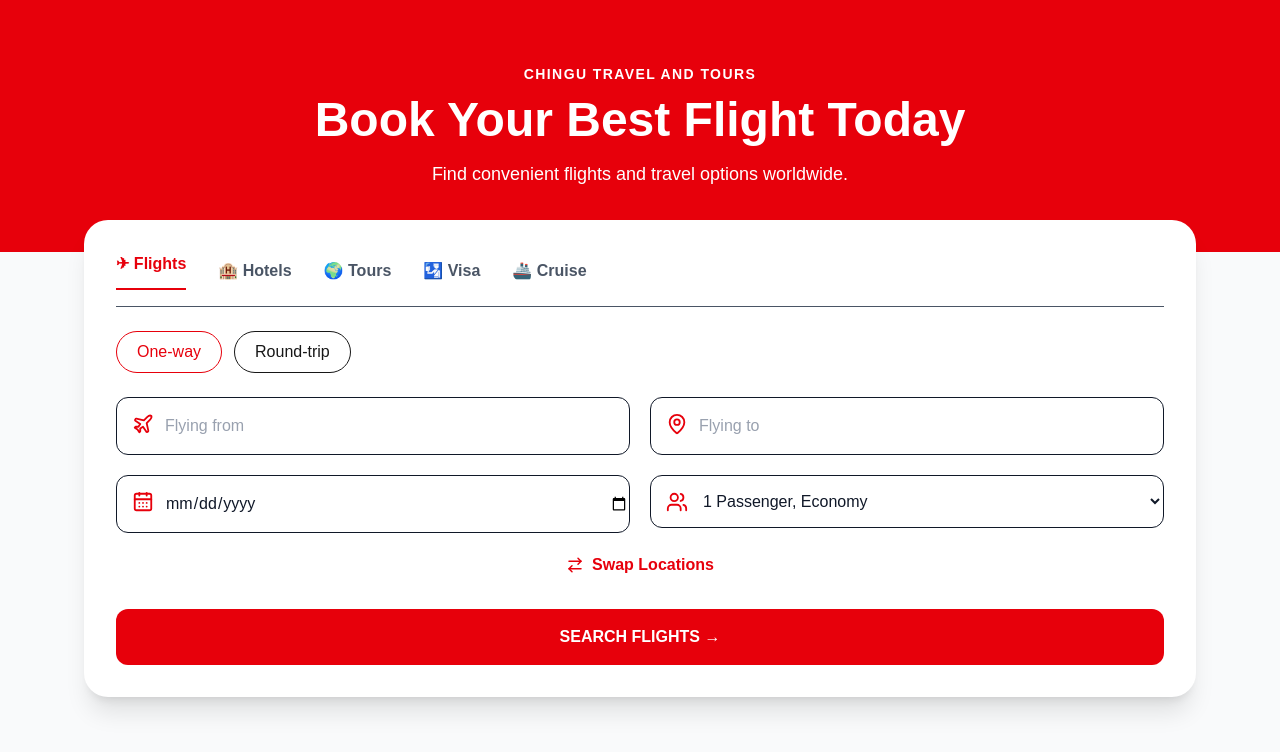
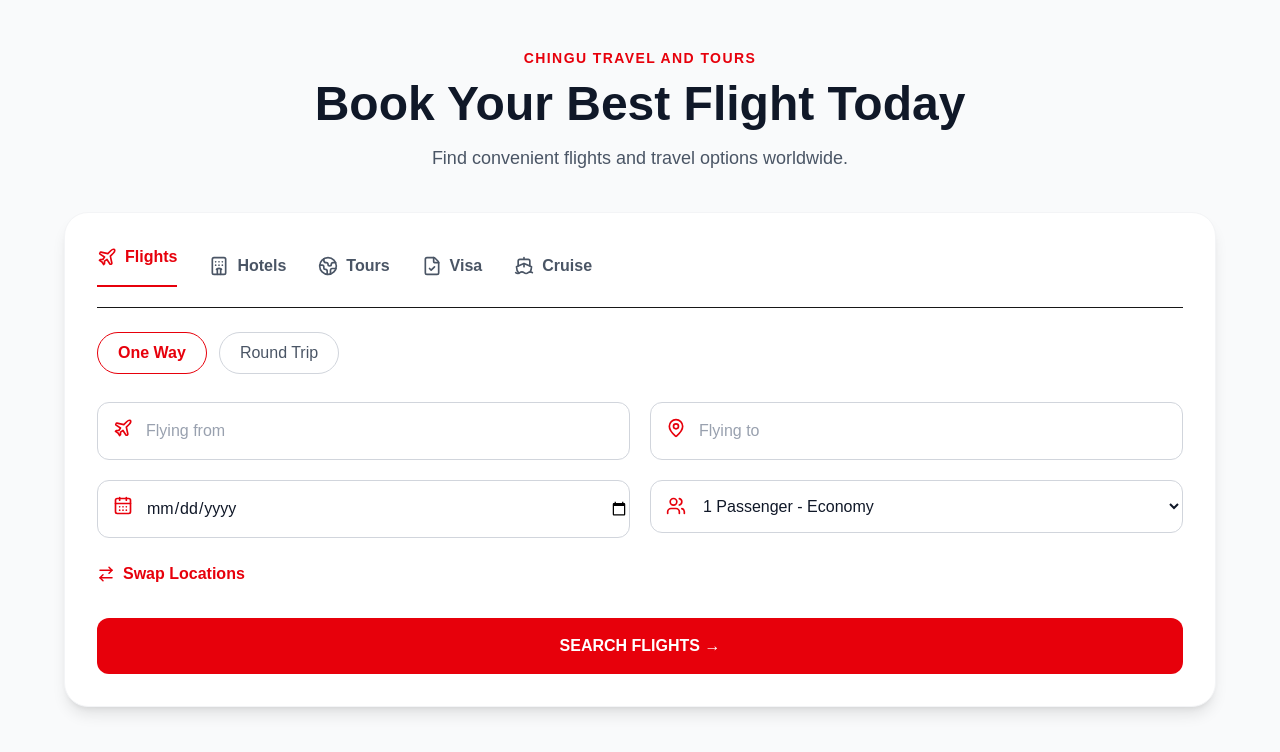
Before and after one commit to chingutravelandtours/chingu-website, a Next.js app: page /flight in a window 1280 px wide. Shown: the top 752 px of the page. Built offline with nearby package versions, Linux system fonts and the light colour scheme.

Commit message:
Update page.tsx

```diff
--- a/app/flight/page.tsx
+++ b/app/flight/page.tsx
@@ -2,6 +2,10 @@
 
 import {
   Plane,
+  Hotel,
+  Globe2,
+  FileCheck,
+  Ship,
   MapPin,
   CalendarDays,
   Users,
@@ -12,24 +16,21 @@ import {
 export default function FlightPage() {
 
   return (
-
-    <main className="min-h-screen bg-gray-50">
+    <main className="min-h-screen bg-gray-50 py-12 px-6">
 
 
-      {/* HERO */}
+      <div className="max-w-6xl mx-auto">
 
-      <section className="
-        bg-red-600
-        py-16
-        px-6
-        text-white
-        text-center
-      ">
+
+        {/* HEADER */}
+
+        <div className="text-center mb-10">
 
           <p className="
+            text-red-600
+            font-semibold
             uppercase
             tracking-widest
-          font-semibold
             text-sm
           ">
             CHINGU Travel and Tours
@@ -40,6 +41,7 @@ export default function FlightPage() {
             mt-3
             text-5xl
             font-bold
+            text-gray-900
           ">
             Book Your Best Flight Today
           </h1>
@@ -47,76 +49,111 @@ export default function FlightPage() {
 
           <p className="
             mt-4
+            text-gray-600
             text-lg
           ">
             Find convenient flights and travel options worldwide.
           </p>
 
 
-      </section>
+        </div>
 
 
 
 
-      {/* BOOKING BOX */}
-
-      <section className="
-        max-w-6xl
-        mx-auto
-        -mt-8
-        px-5
-      ">
-
+        {/* BOOKING CARD */}
 
         <div className="
           bg-white
           rounded-3xl
-          shadow-xl
+          shadow-lg
+          border
+          border-gray-100
           p-8
         ">
 
 
-          {/* TABS */}
+
+          {/* SERVICE TABS */}
 
           <div className="
             flex
+            flex-wrap
             gap-8
             border-b
+            pb-5
+          ">
+
+
+            <button className="
+              flex
+              items-center
+              gap-2
+              text-red-600
+              font-semibold
+              border-b-2
+              border-red-600
               pb-4
+            ">
+              <Plane size={20}/>
+              Flights
+            </button>
+
+
+
+            <button className="
+              flex
+              items-center
+              gap-2
               text-gray-600
               font-semibold
             ">
-
-            <button className="
-              text-red-600
-              border-b-2
-              border-red-600
-              pb-3
-            ">
-              ✈ Flights
+              <Hotel size={20}/>
+              Hotels
             </button>
 
 
-            <button>
-              🏨 Hotels
+
+            <button className="
+              flex
+              items-center
+              gap-2
+              text-gray-600
+              font-semibold
+            ">
+              <Globe2 size={20}/>
+              Tours
             </button>
 
 
-            <button>
-              🌍 Tours
+
+            <button className="
+              flex
+              items-center
+              gap-2
+              text-gray-600
+              font-semibold
+            ">
+              <FileCheck size={20}/>
+              Visa
             </button>
 
 
-            <button>
-              🛂 Visa
+
+            <button className="
+              flex
+              items-center
+              gap-2
+              text-gray-600
+              font-semibold
+            ">
+              <Ship size={20}/>
+              Cruise
             </button>
 
 
-            <button>
-              🚢 Cruise
-            </button>
+          </div>
 
-          </div>
 
 
 
@@ -130,24 +167,27 @@ export default function FlightPage() {
           ">
 
             <button className="
+              px-5
+              py-2
+              rounded-full
               border
               border-red-600
               text-red-600
-              px-5
-              py-2
-              rounded-full
+              font-semibold
             ">
-              One-way
+              One Way
             </button>
 
 
             <button className="
-              border
               px-5
               py-2
               rounded-full
+              border
+              border-gray-300
+              text-gray-600
             ">
-              Round-trip
+              Round Trip
             </button>
 
 
@@ -157,10 +197,11 @@ export default function FlightPage() {
 
 
 
-          {/* SEARCH FIELDS */}
+
+          {/* SEARCH FORM */}
 
           <div className="
-            mt-6
+            mt-7
             grid
             grid-cols-1
             md:grid-cols-2
@@ -169,16 +210,18 @@ export default function FlightPage() {
 
 
 
+            {/* FROM */}
+
             <div className="relative">
 
               <Plane
+                size={20}
                 className="
                   absolute
                   left-4
                   top-4
                   text-red-600
                 "
-                size={22}
               />
 
 
@@ -186,12 +229,14 @@ export default function FlightPage() {
                 className="
                   w-full
                   border
+                  border-gray-300
                   rounded-xl
                   py-4
                   pl-12
                   text-gray-900
                   placeholder:text-gray-400
                   outline-none
+                  focus:border-red-500
                 "
                 placeholder="Flying from"
               />
@@ -202,17 +247,18 @@ export default function FlightPage() {
 
 
 
+            {/* TO */}
+
             <div className="relative">
 
-
               <MapPin
+                size={20}
                 className="
                   absolute
                   left-4
                   top-4
                   text-red-600
                 "
-                size={22}
               />
 
 
@@ -220,12 +266,14 @@ export default function FlightPage() {
                 className="
                   w-full
                   border
+                  border-gray-300
                   rounded-xl
                   py-4
                   pl-12
                   text-gray-900
                   placeholder:text-gray-400
                   outline-none
+                  focus:border-red-500
                 "
                 placeholder="Flying to"
               />
@@ -237,17 +285,18 @@ export default function FlightPage() {
 
 
 
+            {/* DATE */}
+
             <div className="relative">
 
-
               <CalendarDays
+                size={20}
                 className="
                   absolute
                   left-4
                   top-4
                   text-red-600
                 "
-                size={22}
               />
 
 
@@ -256,10 +305,13 @@ export default function FlightPage() {
                 className="
                   w-full
                   border
+                  border-gray-300
                   rounded-xl
                   py-4
                   pl-12
                   text-gray-900
+                  outline-none
+                  focus:border-red-500
                 "
               />
 
@@ -270,17 +322,19 @@ export default function FlightPage() {
 
 
 
+
+            {/* PASSENGER */}
+
             <div className="relative">
 
-
               <Users
+                size={20}
                 className="
                   absolute
                   left-4
                   top-4
                   text-red-600
                 "
-                size={22}
               />
 
 
@@ -288,30 +342,33 @@ export default function FlightPage() {
                 className="
                   w-full
                   border
+                  border-gray-300
                   rounded-xl
                   py-4
                   pl-12
                   text-gray-900
+                  outline-none
+                  focus:border-red-500
                 "
               >
 
                 <option>
-                  1 Passenger, Economy
+                  1 Passenger - Economy
                 </option>
 
                 <option>
-                  2 Passengers, Economy
+                  2 Passengers - Economy
                 </option>
 
                 <option>
                   Business Class
                 </option>
 
-
               </select>
 
 
             </div>
+
 
 
           </div>
@@ -320,15 +377,11 @@ export default function FlightPage() {
 
 
 
-          {/* SWAP BUTTON */}
 
-          <div className="
-            mt-5
-            flex
-            justify-center
-          ">
+          {/* SWAP */}
 
           <button className="
+            mt-6
             flex
             items-center
             gap-2
@@ -337,20 +390,19 @@ export default function FlightPage() {
           ">
 
             <ArrowRightLeft size={18}/>
+
             Swap Locations
 
           </button>
-
-          </div>
 
 
 
 
 
-          {/* BUTTON */}
 
-          <button
-            className="
+          {/* SEARCH BUTTON */}
+
+          <button className="
             mt-8
             w-full
             bg-red-600
@@ -360,8 +412,7 @@ export default function FlightPage() {
             font-bold
             hover:bg-red-700
             transition
-            "
-          >
+          ">
 
             SEARCH FLIGHTS →
 
@@ -372,10 +423,9 @@ export default function FlightPage() {
         </div>
 
 
-      </section>
+      </div>
 
 
     </main>
-
   );
 }
```
Lines whose indentation alone changed are shown as unchanged.
